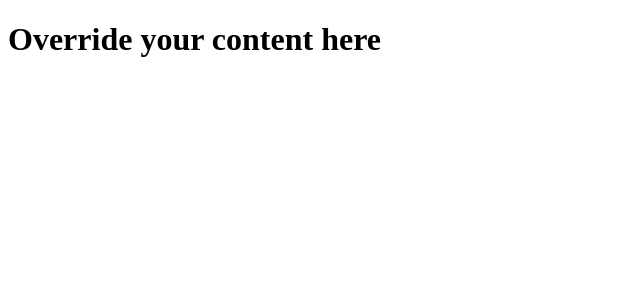
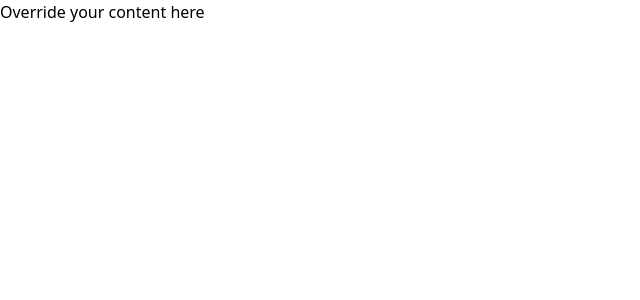
Before and after one commit to stephtran97/nnpp-homework, a React (Vite) app in the folder react-js-project/: page / in a window 1280 px wide. Shown: the top 300 px of the page, without its empty margins (0-640 px from the left). Built offline with nearby package versions, Linux system fonts and the light colour scheme.

Commit message:
config: add tailwind config

```diff
--- a/react-js-project/package.json
+++ b/react-js-project/package.json
@@ -10,6 +10,7 @@
     "preview": "vite preview"
   },
   "dependencies": {
+    "@heroicons/react": "^2.0.18",
     "react": "^18.3.1",
     "react-dom": "^18.3.1"
   },
@@ -18,11 +19,14 @@
     "@types/react": "^18.3.3",
     "@types/react-dom": "^18.3.0",
     "@vitejs/plugin-react": "^4.3.1",
+    "autoprefixer": "^10.4.20",
     "eslint": "^9.9.0",
     "eslint-plugin-react": "^7.35.0",
     "eslint-plugin-react-hooks": "^5.1.0-rc.0",
     "eslint-plugin-react-refresh": "^0.4.9",
     "globals": "^15.9.0",
+    "postcss": "^8.4.47",
+    "tailwindcss": "^3.4.13",
     "vite": "^5.4.1"
   }
 }
--- /dev/null
+++ b/react-js-project/postcss.config.cjs
@@ -0,0 +1,6 @@
+module.exports = {
+  plugins: {
+    tailwindcss: {},
+    autoprefixer: {}
+  }
+};
--- /dev/null
+++ b/react-js-project/src/index.css
@@ -0,0 +1,3 @@
+@tailwind base;
+@tailwind components;
+@tailwind utilities;
--- a/react-js-project/src/main.jsx
+++ b/react-js-project/src/main.jsx
@@ -1,6 +1,7 @@
 import { StrictMode } from 'react';
 import { createRoot } from 'react-dom/client';
 import App from './App.jsx';
+import './index.css';
 
 createRoot(document.getElementById('root')).render(
   <StrictMode>
--- /dev/null
+++ b/react-js-project/tailwind.config.js
@@ -0,0 +1,8 @@
+/** @type {import('tailwindcss').Config} */
+export default {
+  content: ['./index.html', './src/**/*.{js,ts,jsx,tsx}'],
+  theme: {
+    extend: {}
+  },
+  plugins: []
+};
```
Also changed, not shown: 1 other file (tests, documents, lock files or other folders).
